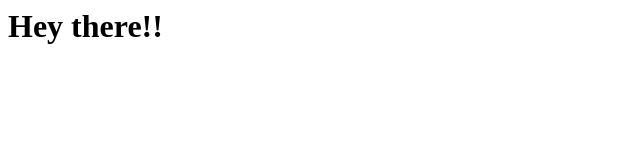
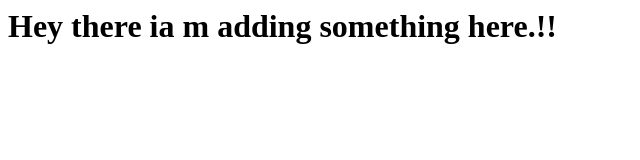
Before and after one commit to Vaishnavi302/Vaishnavi302, a plain HTML site: page about.html in a window 1280 px wide. Shown: the whole page, without its empty margins (0-640 px from the left). Drawn offline with Linux system fonts and the light colour scheme.

Commit message:
some new changes are added

```diff
--- a/about.html
+++ b/about.html
@@ -2,6 +2,6 @@
  <head>
  </head>
  <body>
-   <h1>Hey there!!<h1>
+   <h1>Hey there ia m adding something here.!!<h1>
  </body>
 </html>
```
